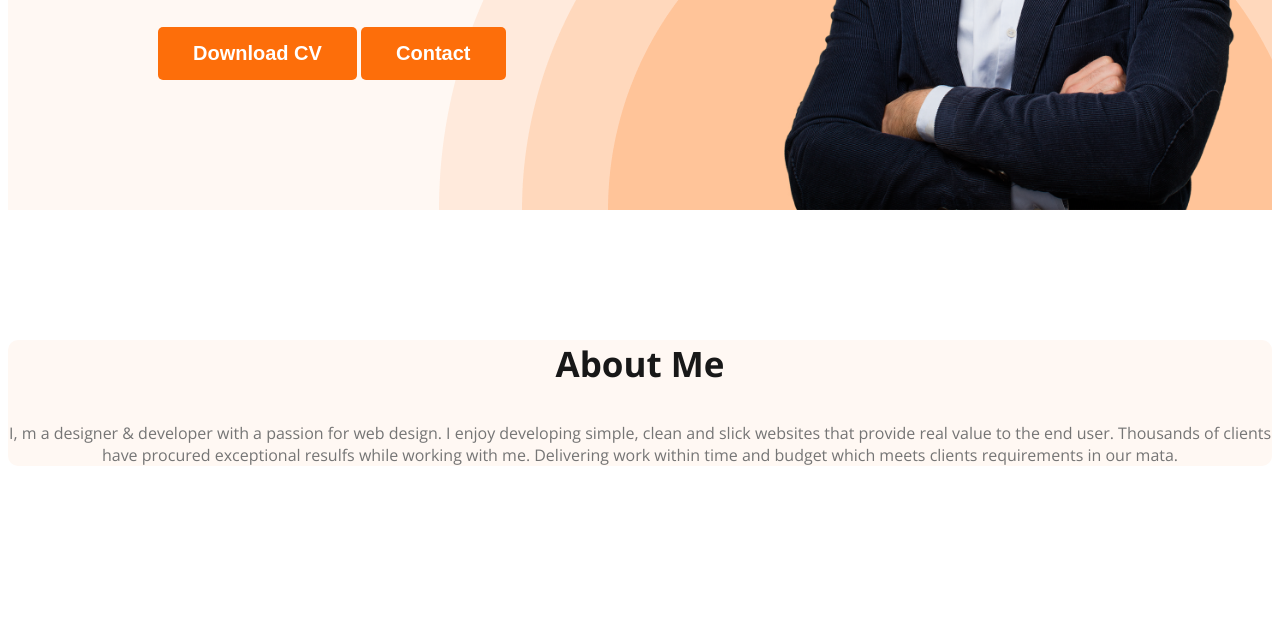
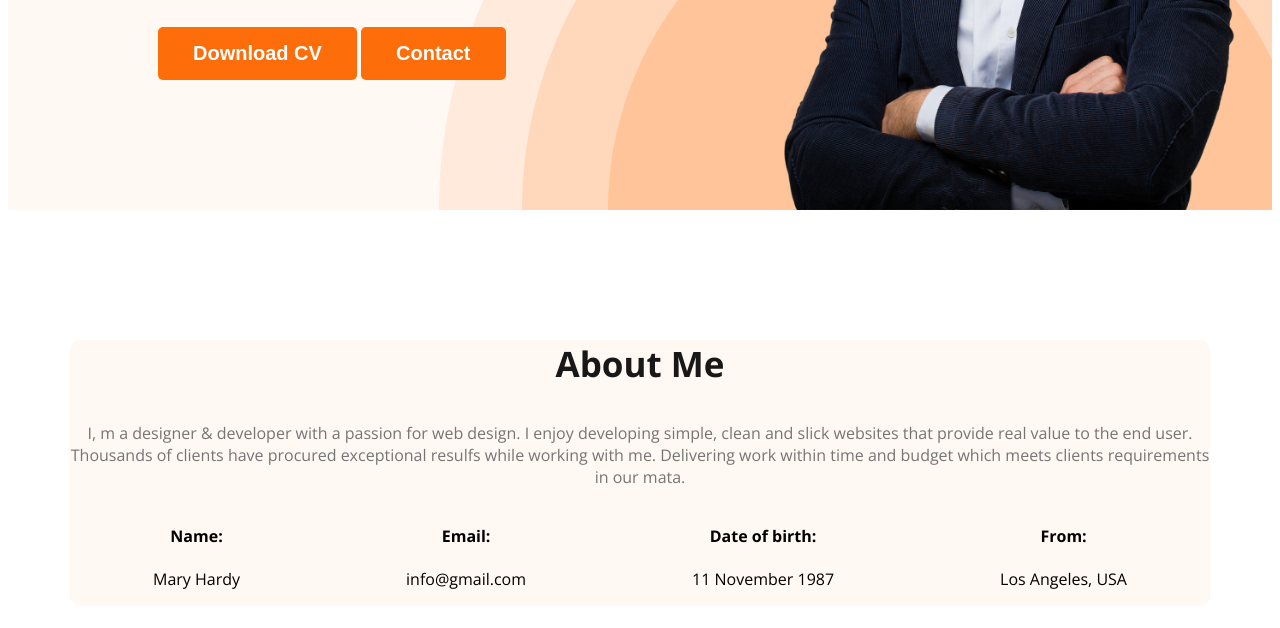
Before and after one commit to ParvezAhmedJacky/webdeveloper-protfolio, a plain HTML site: page index.html in a window 1280 px wide. Shown: the part 592-1220 px from the top of the page. Before the commit the page ends 1188 px from the top, so only its background shows below. Drawn offline with nearby package versions, Linux system fonts and the light colour scheme.

Commit message:
added about info

```diff
--- a/index.html
+++ b/index.html
@@ -38,6 +38,25 @@
         <section class="about">
             <h3 class="section-title">About Me</h3>
             <p class="section-description">I, m a designer & developer with a passion for web design. I enjoy developing simple, clean and slick websites that provide real value to the end user. Thousands of clients have procured exceptional resulfs while working with me. Delivering work within time and budget which meets clients requirements in our mata.</p>
+            <div class="about-info-container">
+                <div class="about-info">
+                    <!-- .about-info*4>h4.info-title+p.info-description -->
+                    <h4 class="info-title">Name:</h4>
+                    <p class="info-description">Mary Hardy</p>
+                </div>
+                <div class="about-info">
+                    <h4 class="info-title">Email:</h4>
+                    <p class="info-description">info@gmail.com</p>
+                </div>
+                <div class="about-info">
+                    <h4 class="info-title">Date of birth:</h4>
+                    <p class="info-description">11 November 1987</p>
+                </div>
+                <div class="about-info">
+                    <h4 class="info-title">From:</h4>
+                    <p class="info-description">Los Angeles, USA</p>
+                </div>
+            </div>
         </section>
     </main>
     <footer>
--- a/style/protfolio.css
+++ b/style/protfolio.css
@@ -100,6 +100,10 @@ nav a {
 .banner-description {
     margin-bottom: 30px;
 }
+main{
+    width: 1140px;
+    margin: 0px auto;
+}
 
 /* about part */
 .about {
@@ -107,3 +111,10 @@ nav a {
     background: #FFF8F3;
     margin: 130px 0px;
 }
+.about-info-container{
+    display: flex;
+    justify-content: space-around;
+}
+.about-info{
+    text-align: center;
+}
```
